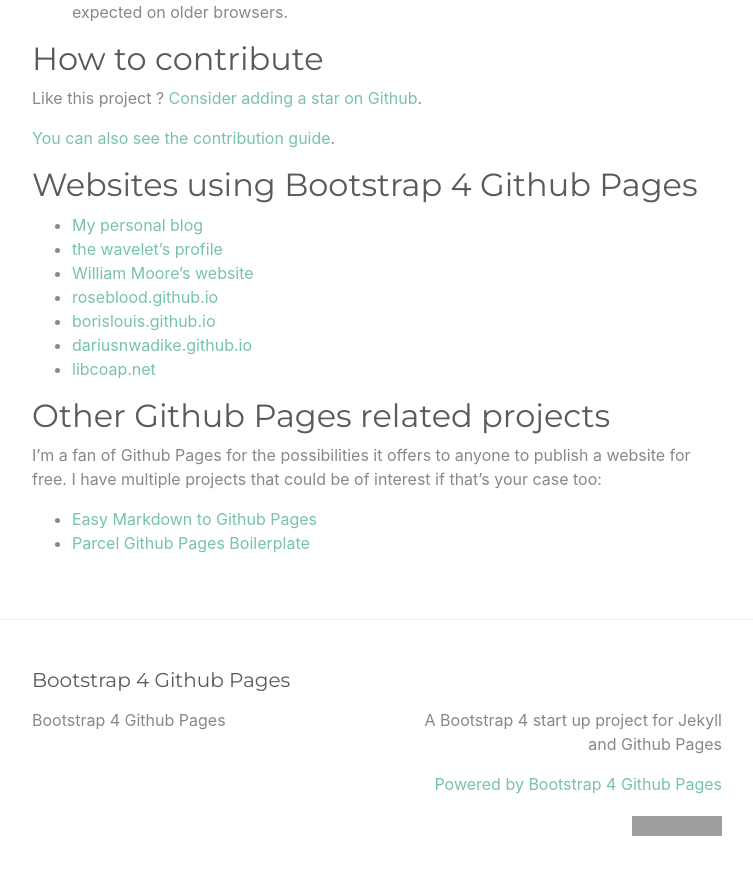
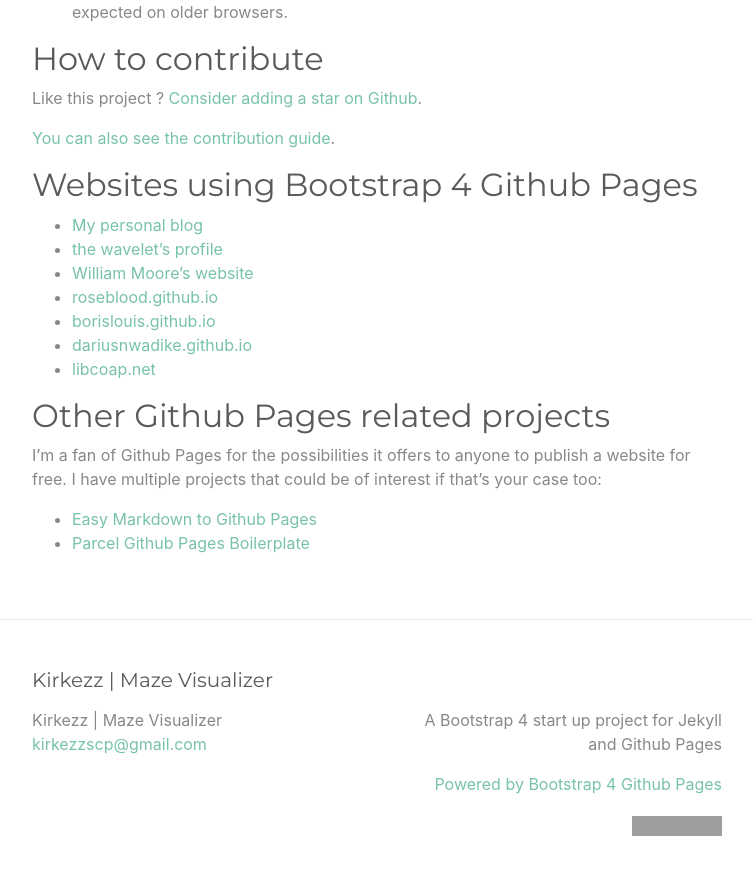
Before and after one commit to Kirkezz/MazesHub, a Jekyll site: the page built from index.md, in a window 1280 px wide and 900 px high, scrolled down 2544 px. Shown: the top 875 px of the window, without its empty margins (263-1016 px from the left). Built offline with Jekyll 4.4.1, drawn with Linux system fonts in a browser that asks for light colours; some of the changed text lies outside the part shown; grey boxes are pictures that could not be loaded.

Commit message:
Update _config.yml

```diff
--- a/_config.yml
+++ b/_config.yml
@@ -13,8 +13,8 @@
 # you will see them accessed via {{ site.title }}, {{ site.email }}, and so on.
 # You can create any custom variable you would like, and they will be accessible
 # in the templates via {{ site.myvariable }}.
-title: Bootstrap 4 Github Pages
-email: ""
+title: Kirkezz | Maze Visualizer
+email: "kirkezzscp@gmail.com"
 description: >- # this means to ignore newlines until "baseurl:"
   A Bootstrap 4 start up project for Jekyll and Github Pages
 #baseurl: "" # the subpath of your site, e.g. /blog
@@ -22,7 +22,7 @@
 #twitter_username: jekyllrb
 #github_username:  jekyll
 
-repository: "nicolas-van/bootstrap-4-github-pages"
+repository: "Kirkezz/Mazes"
 
 # Build settings
 plugins:
```
